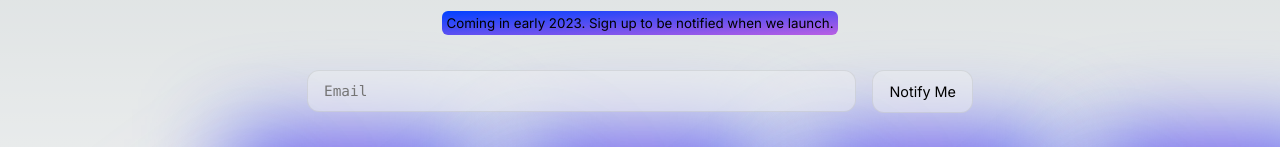
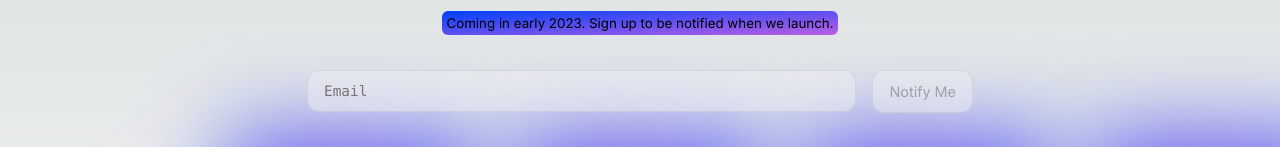
Before and after one commit to wileymc/coder-connect, a Next.js app: page / in a window 1280 px wide. Shown: the part 216-363 px from the top of the page. Built offline with nearby package versions, Linux system fonts and the light colour scheme; no server answers.

Commit message:
Fix form button

```diff
--- a/pages/index.tsx
+++ b/pages/index.tsx
@@ -22,7 +22,7 @@ const supabaseKey = process.env.NEXT_PUBLIC_SUPABASE_ANON_KEY as string;
 const supabase = createClient(supabaseUrl, supabaseKey);
 
 export default function Home() {
-  const { register, handleSubmit, reset } = useForm();
+  const { register, handleSubmit, reset, formState } = useForm();
   const handleFormSubmit = async (data: any) => {
     const { email } = data;
     const { error } = await supabase.from("emails").insert({ email });
@@ -53,8 +53,16 @@ export default function Home() {
         </small>
 
         <form className={styles.form} onSubmit={handleSubmit(handleFormSubmit)}>
-          <input placeholder="Email" {...register("email")} />
-          <button className={inter.className}>Notify Me</button>
+          <input
+            placeholder="Email"
+            {...register("email", {
+              required: true,
+              pattern: /^\S+@\S+$/i,
+            })}
+          />
+          <button className={inter.className} disabled={!formState.isValid}>
+            Notify Me
+          </button>
         </form>
 
         <div className={styles.grid}>
--- a/styles/globals.css
+++ b/styles/globals.css
@@ -75,7 +75,7 @@
 html,
 body {
   max-width: 100vw;
-  overflow: hidden;
+  overflow-x: hidden;
 }
 
 body {
```
